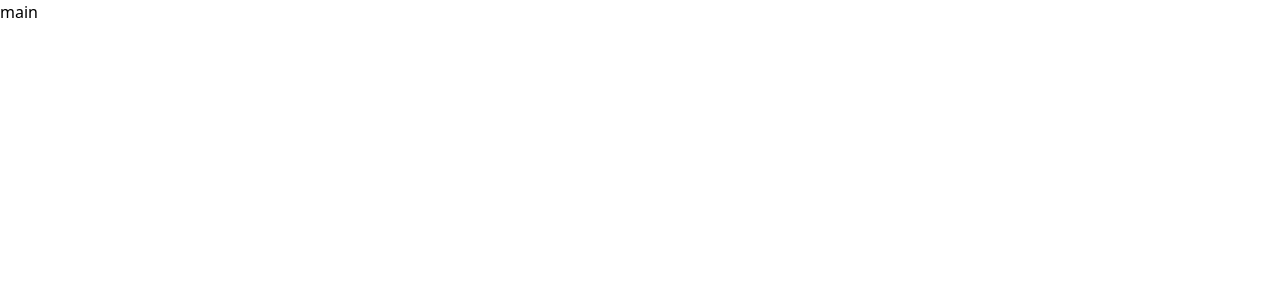
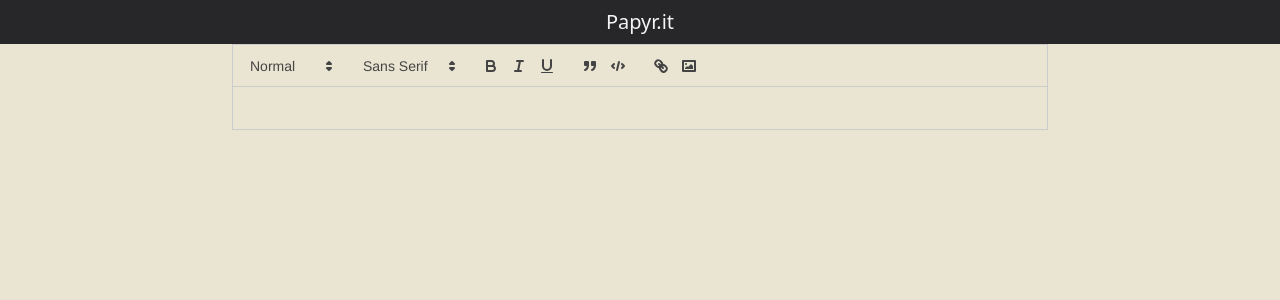
Before and after one commit to daniel-black/papyr, a Next.js app: page / in a window 1280 px wide. Shown: the top 300 px of the page. Built offline with nearby package versions, Linux system fonts and the light colour scheme.

Commit message:
Customize quill toolbar

```diff
--- a/package.json
+++ b/package.json
@@ -11,7 +11,8 @@
   "dependencies": {
     "next": "12.3.0",
     "react": "18.2.0",
-    "react-dom": "18.2.0"
+    "react-dom": "18.2.0",
+    "react-quill": "^2.0.0"
   },
   "devDependencies": {
     "@types/node": "18.7.18",
--- a/pages/index.tsx
+++ b/pages/index.tsx
@@ -1,20 +1,52 @@
 import type { NextPage } from 'next';
 import Head from 'next/head';
+import { useState } from 'react';
+import 'react-quill/dist/quill.snow.css';
+import dynamic from 'next/dynamic';
+import { ReactQuillProps } from 'react-quill';
+
+const DynamicReactQuill = dynamic(() => import('react-quill'), { ssr: false });
+
 
 const Home: NextPage = () => {
+  const [value, setvalue] = useState('');
+
+  const toolbarOptions = [
+    [{ 'header': [1, 2, 3, 4, 5, 6, false] }],
+    [{ 'font': [] }],
+    ['bold', 'italic', 'underline'],
+    ['blockquote', 'code-block'],
+    ['link', 'image']
+  ];
+
+  const reactQuillProps: ReactQuillProps = {
+    value: value,
+    onChange: setvalue,
+    modules: {
+      toolbar: toolbarOptions
+    }
+  }
+
   return (
     <div>
       <Head>
-        <title>Create Next App</title>
+        <title>Papyr.it</title>
         <meta name="description" content="Generated by create next app" />
         <link rel="icon" href="/favicon.ico" />
       </Head>
 
-      <main>
-        main
+      <main className='flex flex-col items-center w-full h-screen bg-[#EAE5D3]'>
+        <nav className='bg-zinc-800 p-2 text-center w-full'>
+          <h1 className='text-xl text-zinc-100'>Papyr.it</h1>
+        </nav>
+
+        <div className='w-[816px]'>
+          <DynamicReactQuill {...reactQuillProps}></DynamicReactQuill>
+        </div>
+
       </main>
     </div>
-  )
+  );
 }
 
 export default Home
```
Also changed, not shown: 1 other file (tests, documents, lock files or other folders).
